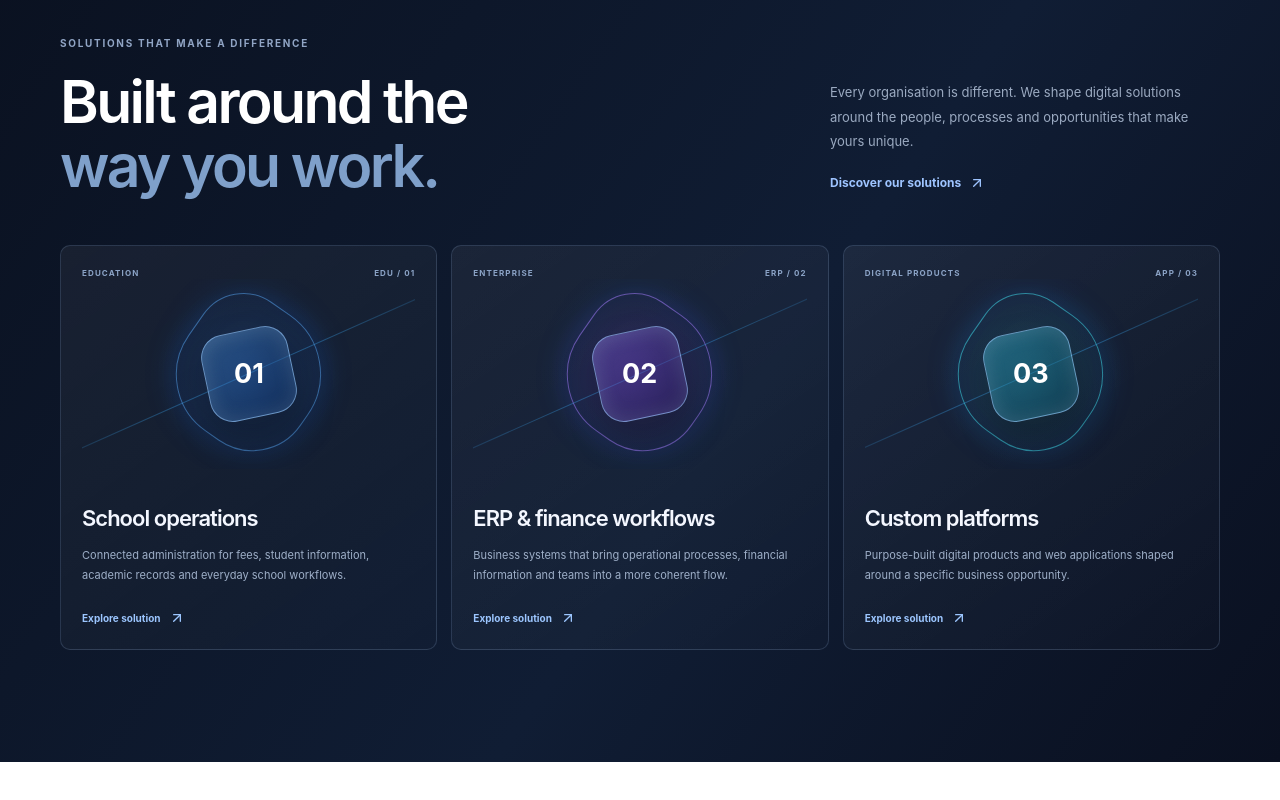
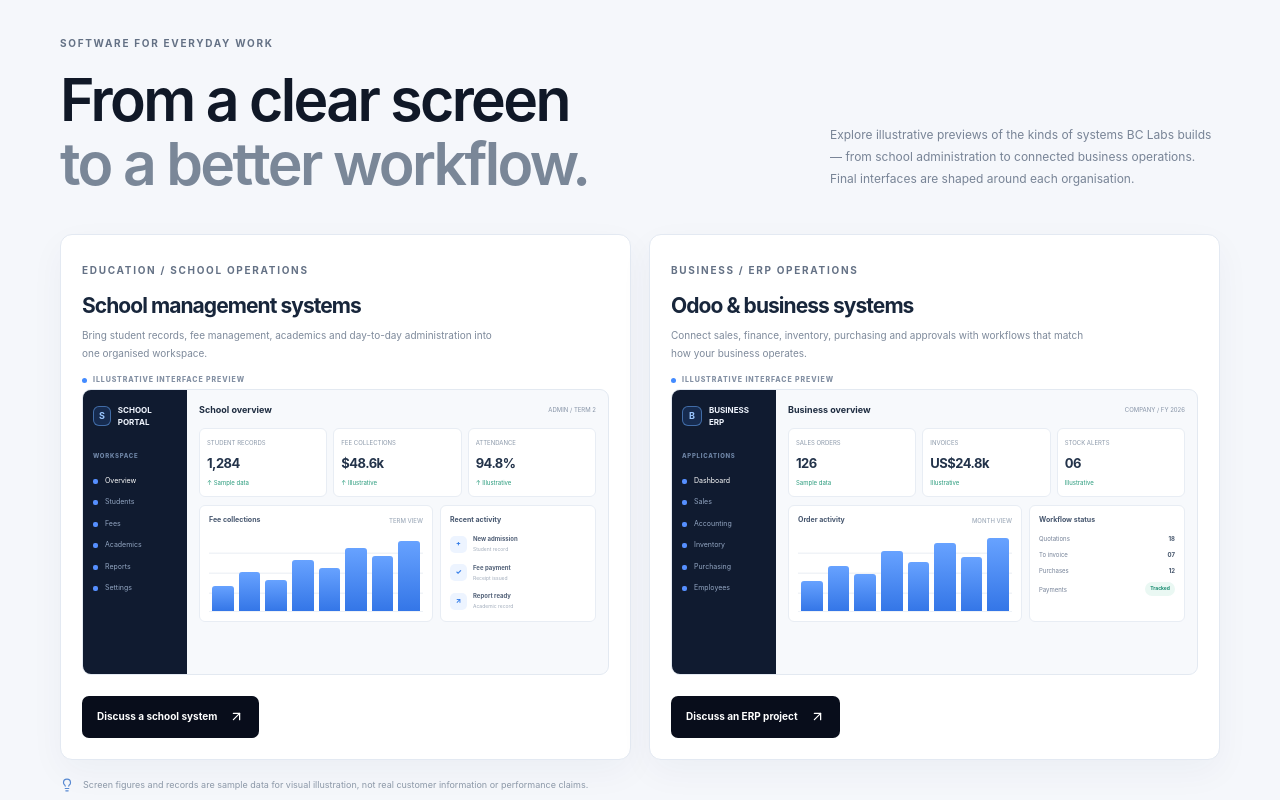
Before and after one commit to Ghost-Coder23/Bclabsv1, a Next.js app: page / in a window 1280 px wide. Shown: the part 4180-4980 px from the top of the page. Built offline with nearby package versions, Linux system fonts and the light colour scheme; no server answers.

Commit message:
Add illustrative school and ERP product interface previews

```diff
--- /dev/null
+++ b/components/product-showcase.tsx
@@ -0,0 +1,130 @@
+"use client";
+
+import Link from "next/link";
+import { ArrowUpRight, Lightbulb } from "lucide-react";
+
+function SchoolPreview() {
+  return (
+    <div className="product-window" aria-label="Illustrative school management dashboard interface">
+      <aside className="product-window-sidebar">
+        <div className="product-window-brand"><span className="product-window-brand-mark">S</span> SCHOOL PORTAL</div>
+        <span className="product-window-sidebar-label">WORKSPACE</span>
+        <div className="product-window-nav">
+          <span className="active"><i /> Overview</span>
+          <span><i /> Students</span>
+          <span><i /> Fees</span>
+          <span><i /> Academics</span>
+          <span><i /> Reports</span>
+          <span><i /> Settings</span>
+        </div>
+      </aside>
+      <div className="product-window-main">
+        <div className="product-window-topbar"><strong>School overview</strong><span>ADMIN / TERM 2</span></div>
+        <div className="product-kpi-row">
+          <div className="product-kpi"><span>STUDENT RECORDS</span><strong>1,284</strong><small>↑ Sample data</small></div>
+          <div className="product-kpi"><span>FEE COLLECTIONS</span><strong>$48.6k</strong><small>↑ Illustrative</small></div>
+          <div className="product-kpi"><span>ATTENDANCE</span><strong>94.8%</strong><small>↑ Illustrative</small></div>
+        </div>
+        <div className="product-window-lower">
+          <div className="product-window-panel">
+            <div className="product-window-panel-title">Fee collections <small>TERM VIEW</small></div>
+            <div className="product-chart"><i style={{height:"35%"}}/><i style={{height:"54%"}}/><i style={{height:"43%"}}/><i style={{height:"70%"}}/><i style={{height:"59%"}}/><i style={{height:"87%"}}/><i style={{height:"76%"}}/><i style={{height:"96%"}}/></div>
+          </div>
+          <div className="product-window-panel">
+            <div className="product-window-panel-title">Recent activity</div>
+            <div className="product-activity">
+              <div className="product-activity-row"><span className="product-activity-dot">+</span><span className="product-activity-copy"><strong>New admission</strong><small>Student record</small></span></div>
+              <div className="product-activity-row"><span className="product-activity-dot">✓</span><span className="product-activity-copy"><strong>Fee payment</strong><small>Receipt issued</small></span></div>
+              <div className="product-activity-row"><span className="product-activity-dot">↗</span><span className="product-activity-copy"><strong>Report ready</strong><small>Academic record</small></span></div>
+            </div>
+          </div>
+        </div>
+      </div>
+    </div>
+  );
+}
+
+function BusinessPreview() {
+  return (
+    <div className="product-window" aria-label="Illustrative ERP business operations dashboard interface">
+      <aside className="product-window-sidebar">
+        <div className="product-window-brand"><span className="product-window-brand-mark">B</span> BUSINESS ERP</div>
+        <span className="product-window-sidebar-label">APPLICATIONS</span>
+        <div className="product-window-nav">
+          <span className="active"><i /> Dashboard</span>
+          <span><i /> Sales</span>
+          <span><i /> Accounting</span>
+          <span><i /> Inventory</span>
+          <span><i /> Purchasing</span>
+          <span><i /> Employees</span>
+        </div>
+      </aside>
+      <div className="product-window-main">
+        <div className="product-window-topbar"><strong>Business overview</strong><span>COMPANY / FY 2026</span></div>
+        <div className="product-kpi-row">
+          <div className="product-kpi"><span>SALES ORDERS</span><strong>126</strong><small>Sample data</small></div>
+          <div className="product-kpi"><span>INVOICES</span><strong>US$24.8k</strong><small>Illustrative</small></div>
+          <div className="product-kpi"><span>STOCK ALERTS</span><strong>06</strong><small>Illustrative</small></div>
+        </div>
+        <div className="product-window-lower">
+          <div className="product-window-panel">
+            <div className="product-window-panel-title">Order activity <small>MONTH VIEW</small></div>
+            <div className="product-chart"><i style={{height:"42%"}}/><i style={{height:"62%"}}/><i style={{height:"51%"}}/><i style={{height:"82%"}}/><i style={{height:"68%"}}/><i style={{height:"93%"}}/><i style={{height:"74%"}}/><i style={{height:"100%"}}/></div>
+          </div>
+          <div className="product-window-panel">
+            <div className="product-window-panel-title">Workflow status</div>
+            <div className="product-mini-table">
+              <div className="product-mini-table-row"><span>Quotations</span><b>18</b></div>
+              <div className="product-mini-table-row"><span>To invoice</span><b>07</b></div>
+              <div className="product-mini-table-row"><span>Purchases</span><b>12</b></div>
+              <div className="product-mini-table-row"><span>Payments</span><span className="product-mini-status">Tracked</span></div>
+            </div>
+          </div>
+        </div>
+      </div>
+    </div>
+  );
+}
+
+export function ProductShowcase() {
+  return (
+    <section className="product-showcase-section section-pad" id="product-experiences">
+      <div className="container">
+        <div className="product-showcase-heading">
+          <div>
+            <span className="eyebrow">SOFTWARE FOR EVERYDAY WORK</span>
+            <h2>From a clear screen<br /><em>to a better workflow.</em></h2>
+          </div>
+          <p>Explore illustrative previews of the kinds of systems BC Labs builds — from school administration to connected business operations. Final interfaces are shaped around each organisation.</p>
+        </div>
+        <div className="product-showcase-grid">
+          <article className="product-showcase-card">
+            <div className="product-showcase-card-heading">
+              <span className="eyebrow">EDUCATION / SCHOOL OPERATIONS</span>
+              <h3>School management systems</h3>
+              <p>Bring student records, fee management, academics and day-to-day administration into one organised workspace.</p>
+              <span className="product-preview-label">ILLUSTRATIVE INTERFACE PREVIEW</span>
+            </div>
+            <SchoolPreview />
+            <div className="product-showcase-actions">
+              <Link href="/contact?service=education-technology" className="button button-dark">Discuss a school system <ArrowUpRight size={15} /></Link>
+            </div>
+          </article>
+          <article className="product-showcase-card">
+            <div className="product-showcase-card-heading">
+              <span className="eyebrow">BUSINESS / ERP OPERATIONS</span>
+              <h3>Odoo & business systems</h3>
+              <p>Connect sales, finance, inventory, purchasing and approvals with workflows that match how your business operates.</p>
+              <span className="product-preview-label">ILLUSTRATIVE INTERFACE PREVIEW</span>
+            </div>
+            <BusinessPreview />
+            <div className="product-showcase-actions">
+              <Link href="/contact?service=erp-odoo" className="button button-dark">Discuss an ERP project <ArrowUpRight size={15} /></Link>
+            </div>
+          </article>
+        </div>
+        <p className="product-showcase-note"><Lightbulb size={14} /> Screen figures and records are sample data for visual illustration, not real customer information or performance claims.</p>
+      </div>
+    </section>
+  );
+}
```
